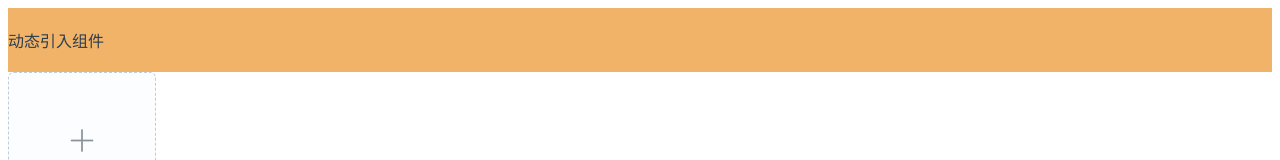
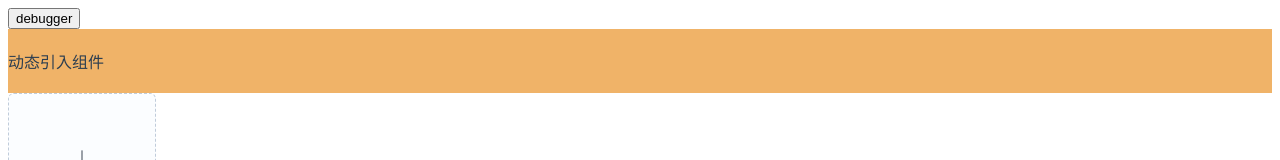
Before and after one commit to keligirl/vue-version-two-test, a Vue app: page / in a window 1280 px wide. Shown: the top 160 px of the page. Built offline with nearby package versions, Linux system fonts and the light colour scheme.

Commit message:
新增webstrom debugger

```diff
--- a/src/App.vue
+++ b/src/App.vue
@@ -14,6 +14,10 @@
     <h2 class="padding">Vue定制化组件渲染</h2>
     <functionComponentOfRender :level="2">functionComponentOfRender</functionComponentOfRender>
     <partComponentsRender>overallSituationComponentOfRender</partComponentsRender> -->
+
+    <!--    debugger -->
+
+    <button @click="handleClick">debugger</button>
 
     <div class="padding">动态引入组件</div>
     <KeepAlive>
@@ -51,15 +55,15 @@ export default {
         { id: 2, content: "Item 2" },
         { id: 3, content: "Item 3" },
         { id: 4, content: "Item 4" },
-        { id: 5, content: "Item 5" },
+        { id: 5, content: "Item 5" }
       ],
       // 动态引入组件
       currentComponent: "Upload",
-      modelValue: "",
+      modelValue: ""
     };
   },
   provide: {
-    provideInfo: "我是依赖注入提供方",
+    provideInfo: "我是依赖注入提供方"
   },
   methods: {
     async getData() {
@@ -71,8 +75,10 @@ export default {
       console.log("新排序:", newOrder);
     },
     handleClick() {
-      console.log("el-button-methods");
-    },
+      let i = 1;
+      i = i + 1;
+      console.log("el-button-methods:", i);
+    }
   },
   created() {
     console.log("created");
@@ -80,7 +86,7 @@ export default {
   },
   mounted() {
     console.log("mounted");
-  },
+  }
 };
 </script>
 
@@ -91,6 +97,7 @@ export default {
   -moz-osx-font-smoothing: grayscale;
   color: #2c3e50;
 }
+
 .padding {
   width: 100%;
   height: 24px;
```
